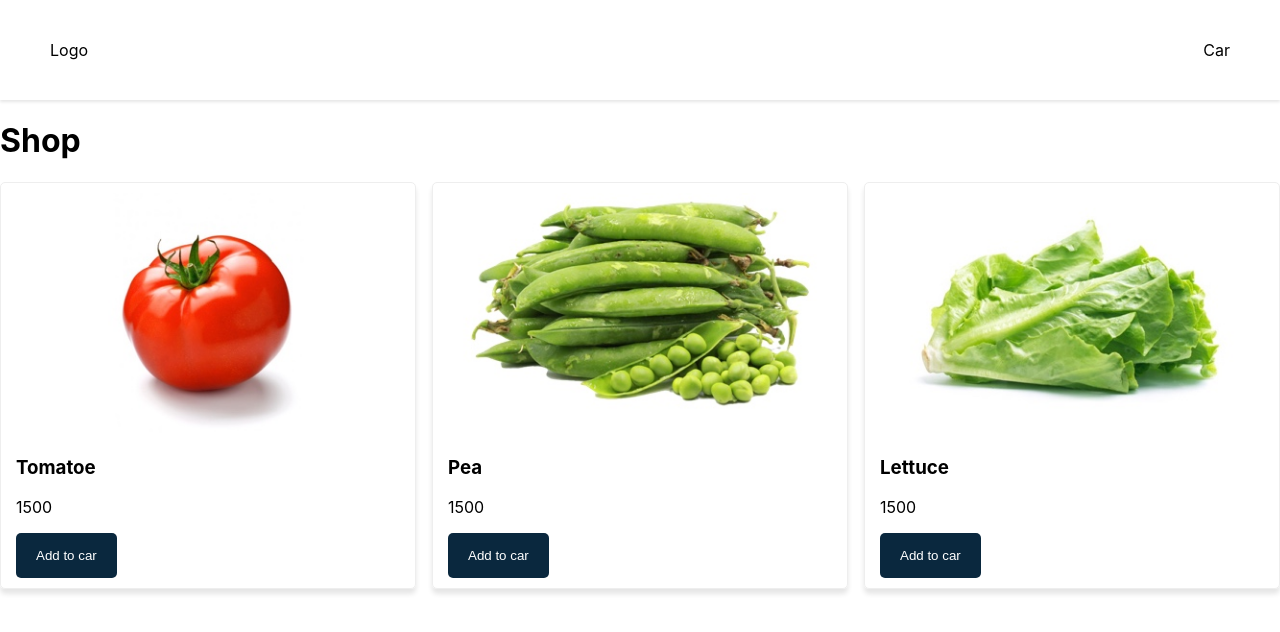
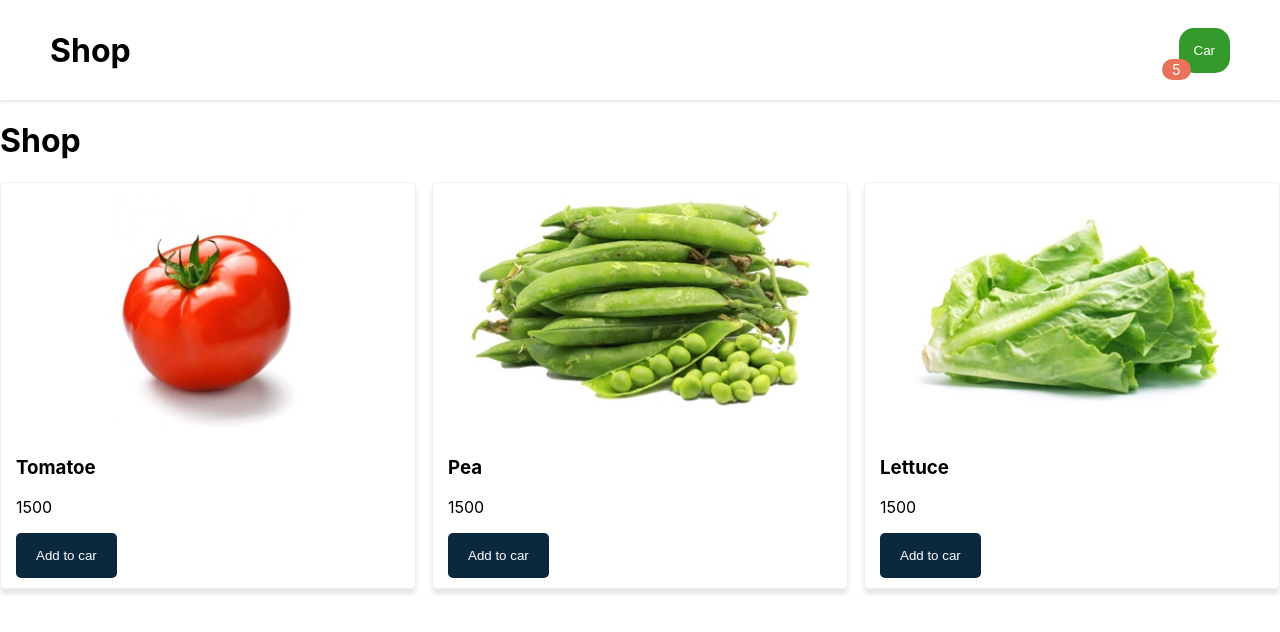
Before and after one commit to yerald-mora/react-course, a React (Create React App) app in the folder shopping-car/: page / in a window 1280 px wide. Shown: the top 632 px of the page. Built offline with nearby package versions, Linux system fonts and the light colour scheme.

Commit message:
Create navbar children components
Logo
Car
BubbleAlert

```diff
--- /dev/null
+++ b/shopping-car/src/components/BubbleAlert.js
@@ -0,0 +1,22 @@
+import { Component } from "react";
+
+const styles = {
+    bubbleAlert:{
+        backgroundColor:'#e9725a',
+        borderRadius:'15px',
+        color:'#fff',
+        padding:'2px 10px',
+        fontSize:'0.9rem',
+        width:'20px'
+    }
+}
+
+class BubbleAlert extends Component{
+    render(){
+        return(
+            <span style={styles.bubbleAlert}>5</span>
+        )
+    }
+}
+
+export default BubbleAlert
--- /dev/null
+++ b/shopping-car/src/components/Car.js
@@ -0,0 +1,35 @@
+import { Component } from "react";
+import BubbleAlert from './BubbleAlert'
+
+const styles = {
+    car:{
+        backgroundColor:'#359a2c',
+        color:'#fff',
+        border:'none',
+        padding:'15px',
+        borderRadius:'15px',
+        cursor:'pointer'
+    },
+    bubble:{
+        position:'relative',
+        left:12,
+        top:20
+    }
+}
+
+class Car extends Component{
+    render(){
+        return(
+            <div>
+                <span style={styles.bubble}>
+                    <BubbleAlert/>
+                </span>
+                <button style={styles.car}>
+                    Car
+                </button>
+            </div>
+        )
+    }
+}
+
+export default Car
--- /dev/null
+++ b/shopping-car/src/components/Logo.js
@@ -0,0 +1,20 @@
+import { Component } from "react";
+
+const styles = {
+    logo:{
+        fontWeight:'700',
+        fontSize:'2rem'
+    }
+}
+
+class Logo extends Component{
+    render(){
+        return(
+            <div style={styles.logo}>
+                Shop
+            </div>
+        )
+    }
+}
+
+export default Logo
--- a/shopping-car/src/components/Navbar.js
+++ b/shopping-car/src/components/Navbar.js
@@ -1,4 +1,6 @@
 import { Component } from "react";
+import Logo from './Logo'
+import Car from './Car'
 
 const styles ={
     navbar:{
@@ -16,8 +18,8 @@ class Navbar extends Component{
     render(){
         return(
             <nav style={styles.navbar}>
-                <p>Logo</p>
-                <p>Car</p>
+                <Logo/>
+                <Car/>
             </nav>
         )
     }
```
